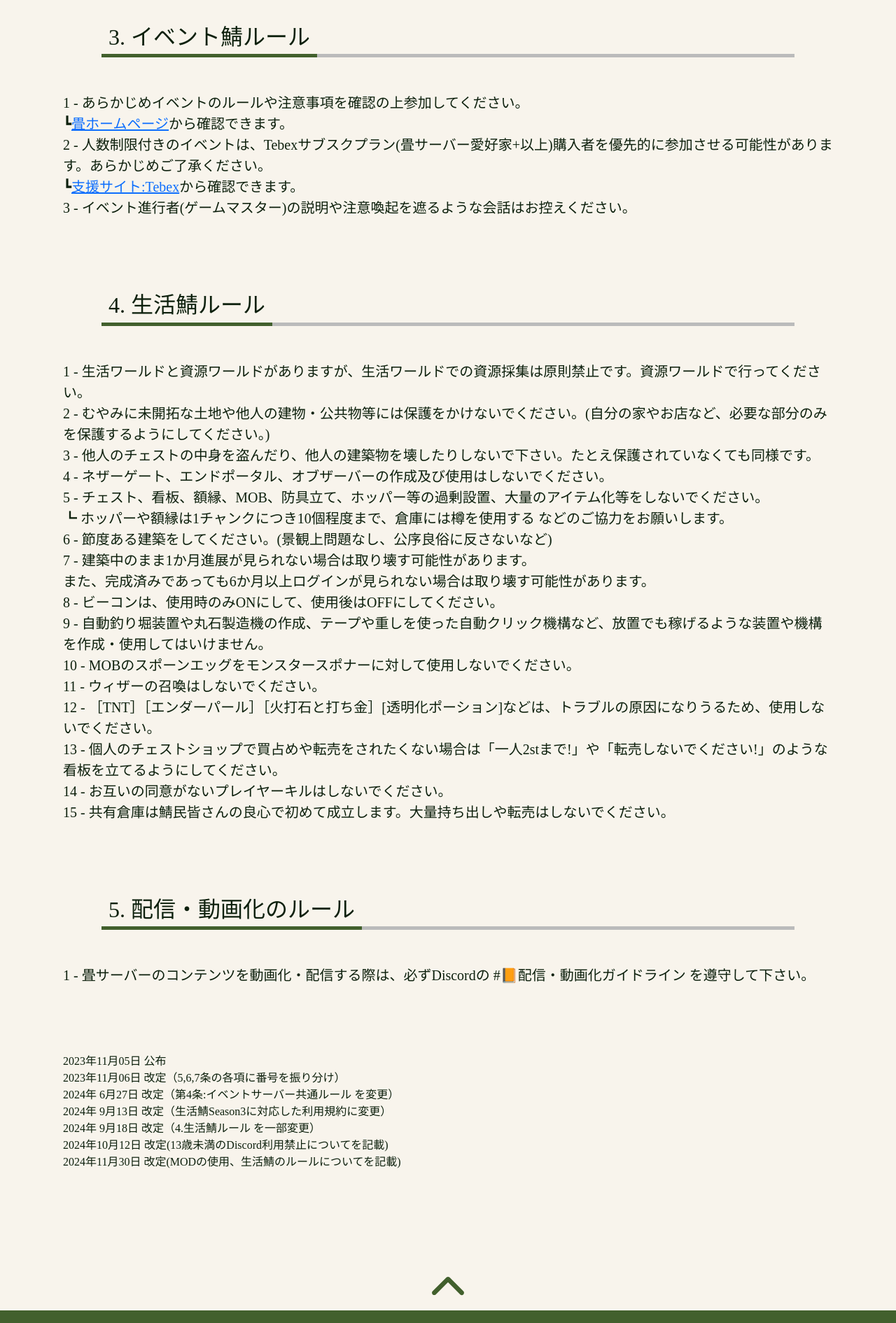
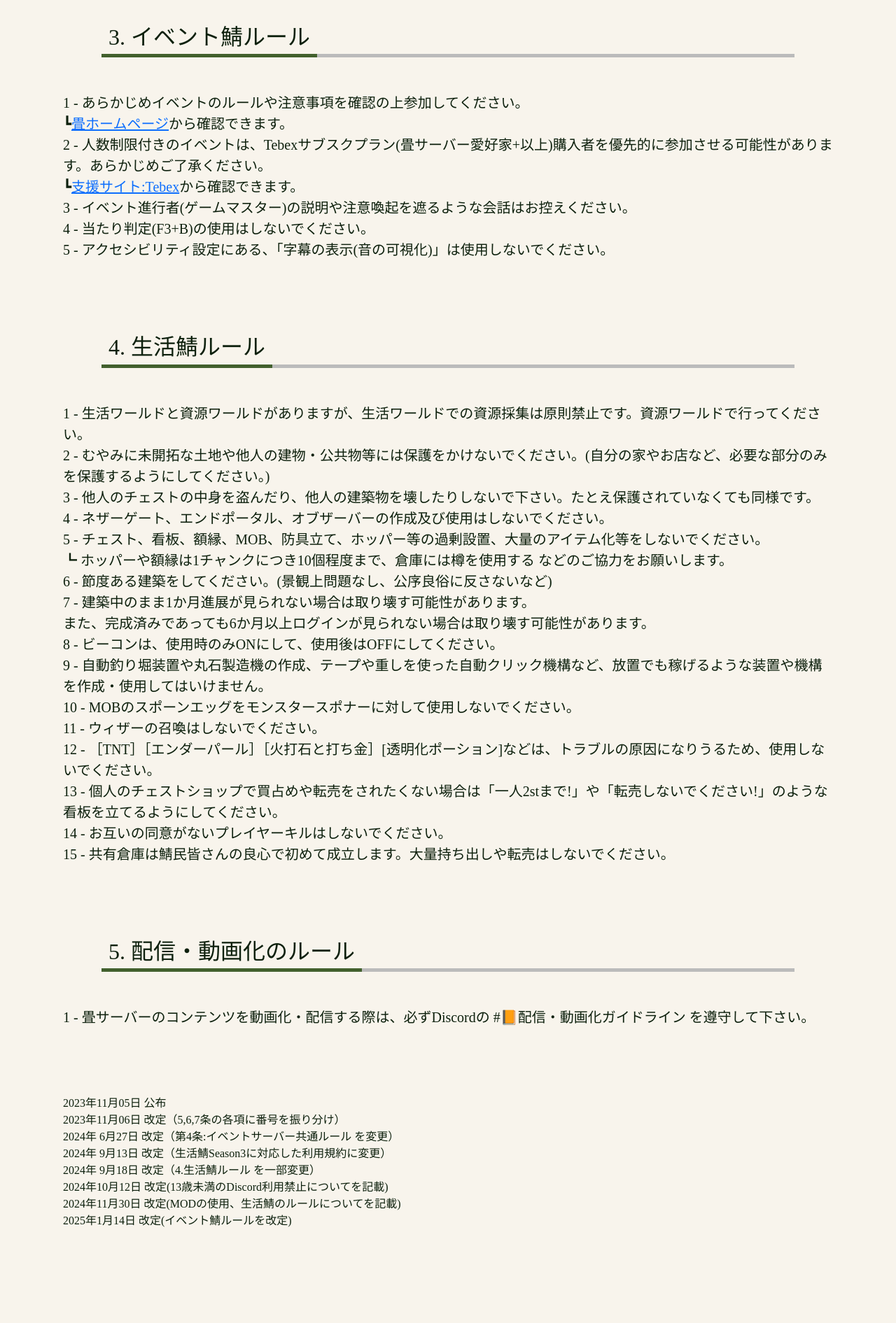
Before and after one commit to digital-sorovider/TatamiHomePage, a Next.js app: page /rules in a window 1280 px wide. Shown: the part 1400-3291 px from the top of the page at 70% size. Built offline with nearby package versions, Linux system fonts and the light colour scheme.

Commit message:
[Change]利用規約改定

```diff
--- a/src/pages/rules/index.js
+++ b/src/pages/rules/index.js
@@ -53,7 +53,9 @@ const Rules = () => {
         ┗<Link href={`https://tatamiserver.tebex.io/`}>
         支援サイト:Tebex
       </Link>から確認できます。<br />
-        3 - イベント進行者(ゲームマスター)の説明や注意喚起を遮るような会話はお控えください。
+        3 - イベント進行者(ゲームマスター)の説明や注意喚起を遮るような会話はお控えください。<br />
+        4 - 当たり判定(F3+B)の使用はしないでください。<br />
+        5 - アクセシビリティ設定にある、「字幕の表示(音の可視化)」は使用しないでください。<br />
         </p>
       </div>
 
@@ -95,6 +97,7 @@ const Rules = () => {
       <p>2024年 9月18日 改定（4.生活鯖ルール を一部変更）</p>
       <p>2024年10月12日 改定(13歳未満のDiscord利用禁止についてを記載)</p>
       <p>2024年11月30日 改定(MODの使用、生活鯖のルールについてを記載)</p>
+      <p>2025年1月14日 改定(イベント鯖ルールを改定)</p>
       <UpArrow />
     </div>
   );
```
